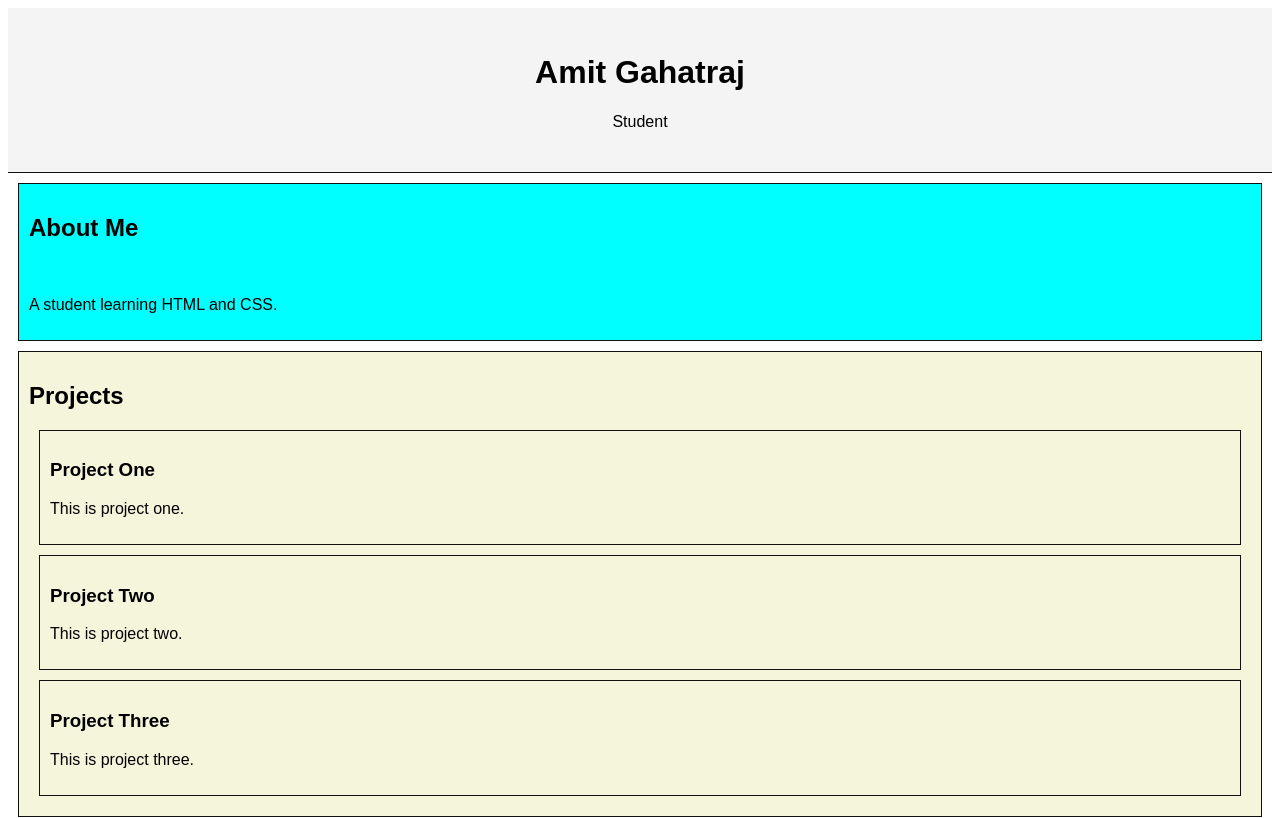
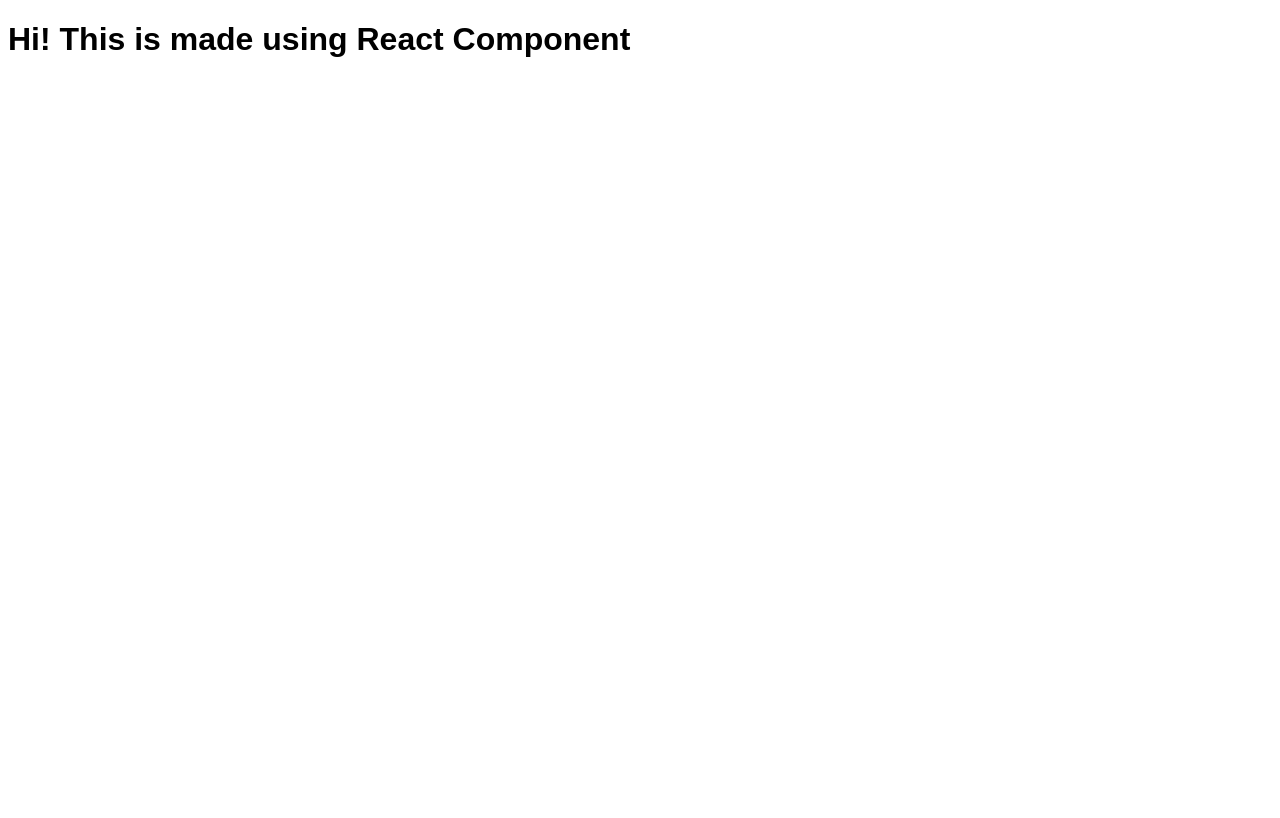
Before and after one commit to steamnp/bfs56, a React (Vite) app: page / in a window 1280 px wide. Shown: the top 818 px of the page. Built offline with nearby package versions, Linux system fonts and the light colour scheme.

Commit message:
Use Component in React

```diff
--- /dev/null
+++ b/src/amit.jsx
@@ -0,0 +1,7 @@
+// this is app.jsx named as amit.jsx
+
+function Amit() {
+  return <h1>Hi! This is made using React Component</h1>;
+}
+
+export default Amit;
--- a/src/main.jsx
+++ b/src/main.jsx
@@ -1,47 +1,10 @@
-import React from 'react'
-import ReactDOM from 'react-dom/client'
-import './main.css'
+import React from "react";
+import ReactDOM from "react-dom/client";
+import "./main.css";
+import Amit from "./amit";
 
-ReactDOM.createRoot(document.getElementById('root')).render(
+ReactDOM.createRoot(document.getElementById("root")).render(
   <React.StrictMode>
-    {/* <section className="header">
-      <h1>Amit Gahatraj</h1>
-      <br />
-      <p>Student</p>
-    </section> */}
-
-    <header>
-      <h1>Amit Gahatraj</h1>
-      <p>Student</p>
-    </header>
-
-    <section className="aboutme">
-      <h2>About Me</h2>
-      <br />
-      <p>A student learning HTML and CSS.</p>
-    </section>
-
-    <section className="projects">
-      <h2>Projects</h2>
-      <div className="p1">
-        <h3>Project One</h3>
-        <p>This is project one.</p>
-      </div>
-
-      <div className="p2">
-        <h3>Project Two</h3>
-        <p>This is project two.</p>
-      </div>
-
-      <div className="p3">
-        <h3>Project Three</h3>
-        <p>This is project three.</p>
-      </div>
-    </section>
-
-    <footer className="contacts">
-      <h2>Contact</h2>
-      <p>sample@gmail.com</p>
-    </footer>
+    <Amit />
   </React.StrictMode>
-)
+);
```
